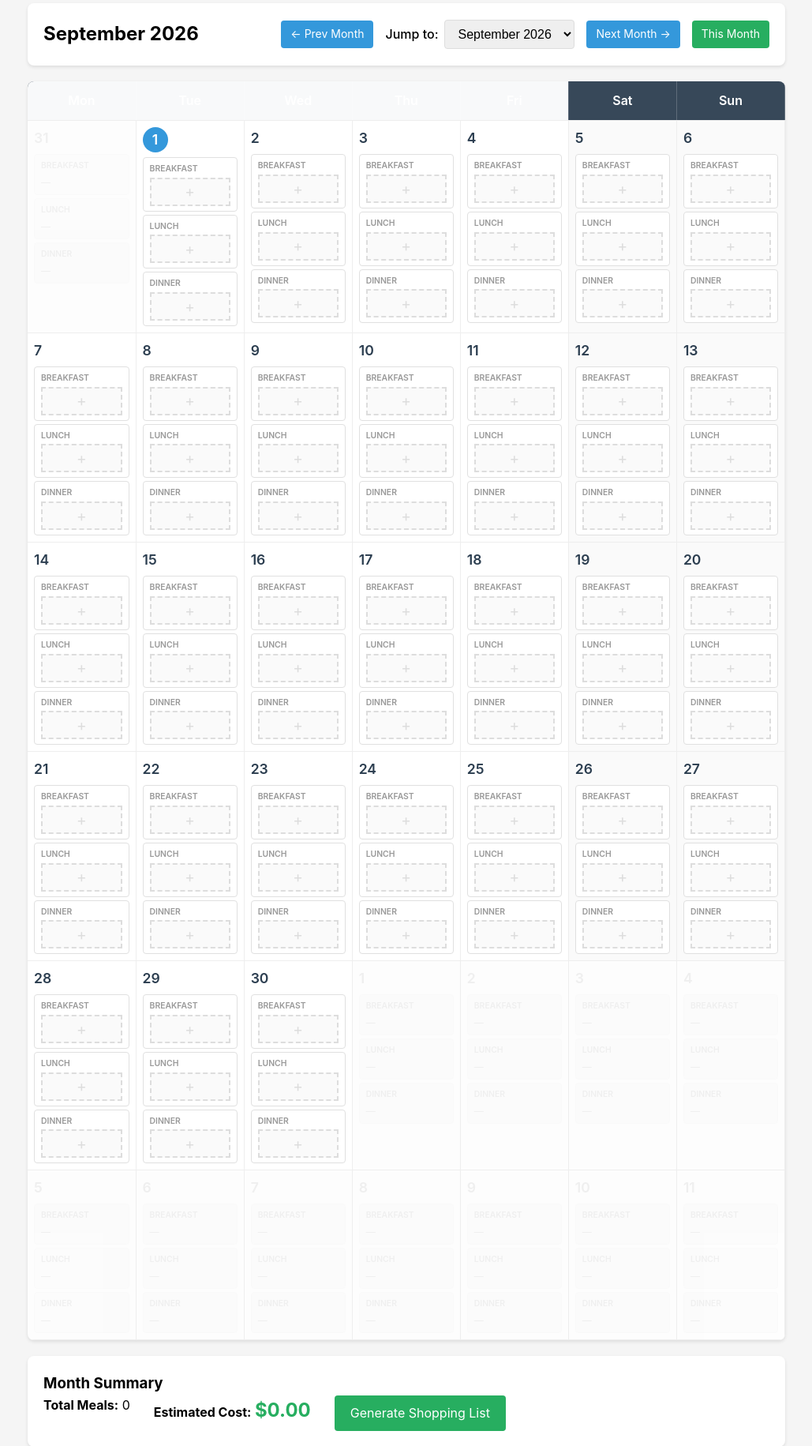
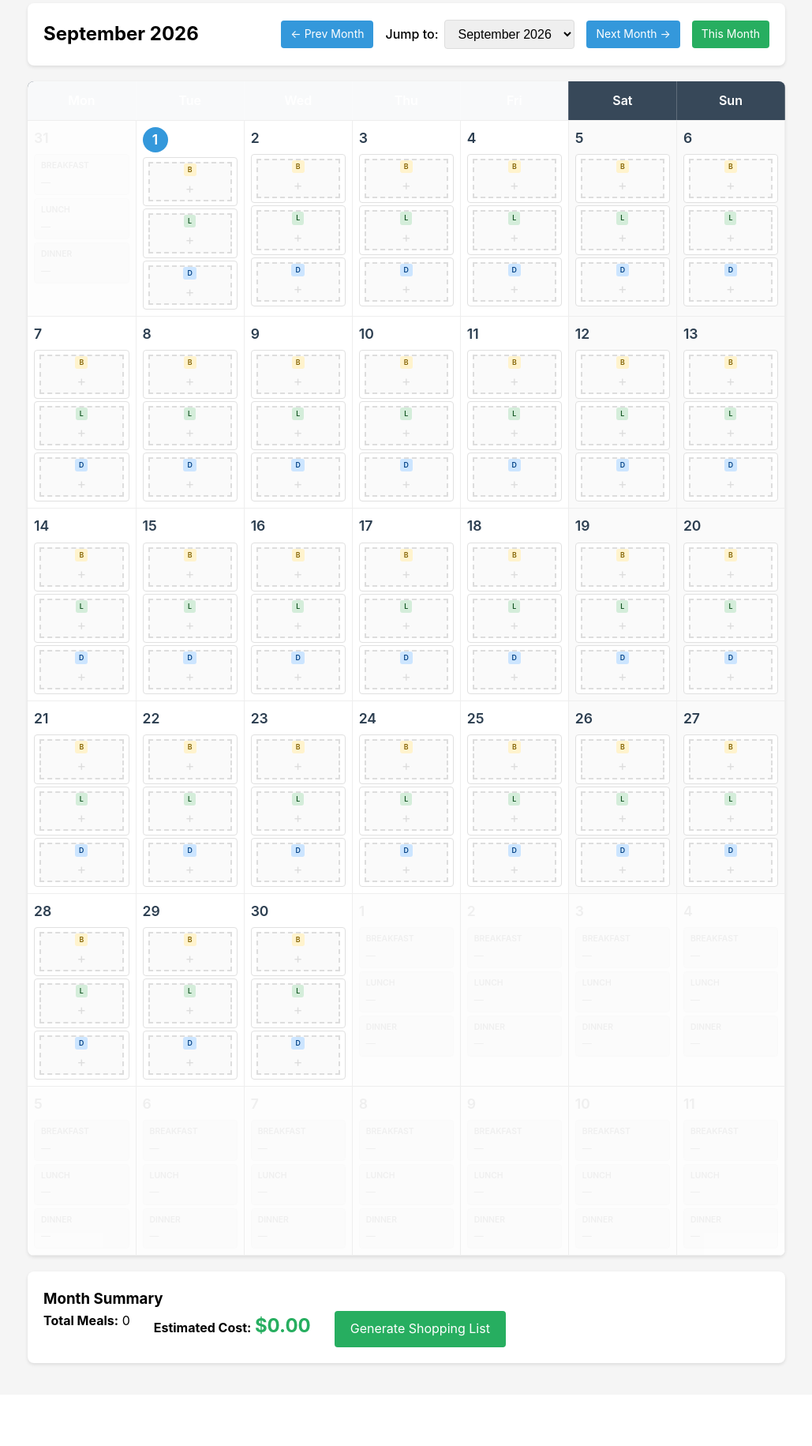
Before and after one commit to trevorH768/dinner_spinner, a Flask app: page /month in a window 1280 px wide. Shown: the part 218-2049 px from the top of the page at 79% size, without its empty margins (125-1154 px from the left). After the commit the page ends 1949 px from the top, so only its background shows below. Run offline with Flask 3, Linux system fonts and the light colour scheme; data that the repository does not hold is empty.

Commit message:
Month view: compact meal slots with recipe name, meal badge (B/L/D), servings ±, delete button stacked vertically

```diff
--- a/templates/month.html
+++ b/templates/month.html
@@ -56,30 +56,36 @@
                     </div>
 
                     <!-- Meal slots -->
-                    <div class="meal-slots" style="display: flex; flex-direction: column; gap: 4px;">
+                    <div class="meal-slots" style="display: flex; flex-direction: column; gap: 3px;">
                         {% for meal_type in ['breakfast', 'lunch', 'dinner'] %}
                         <div class="meal-slot"
                             data-week-start="{{ week.week_start.strftime('%Y-%m-%d') }}"
                             data-day="{{ day_name }}"
                             data-meal-type="{{ meal_type }}"
-                            style="background: white; border: 1px solid #e0e0e0; border-radius: 4px; padding: 6px 8px; font-size: 0.75rem; min-height: 40px; position: relative; transition: all 0.2s; cursor: pointer;"
+                            style="background: white; border: 1px solid #e0e0e0; border-radius: 4px; padding: 5px 6px; min-height: 48px; position: relative; transition: all 0.2s; cursor: pointer;"
                             onmouseover="this.style.borderColor='#3498db'; this.style.boxShadow='0 2px 8px rgba(52,152,219,0.2)'"
                             onmouseout="this.style.borderColor='#e0e0e0'; this.style.boxShadow='none'">
 
-                            <div class="meal-type-label" style="font-size: 0.65rem; font-weight: 600; color: #999; text-transform: uppercase; margin-bottom: 2px;">{{ meal_type.capitalize() }}</div>
-
                             {% if week.schedule[day_name][meal_type] %}
-                            <div class="recipe-card" data-meal-id="{{ week.schedule[day_name][meal_type].id }}" style="display: flex; justify-content: space-between; align-items: center;">
-                                <span class="recipe-name" style="font-weight: 500; white-space: nowrap; overflow: hidden; text-overflow: ellipsis; max-width: 120px;">{{ week.schedule[day_name][meal_type].recipe.name }}</span>
-                                <div style="display: flex; align-items: center; gap: 4px;">
-                                    <span class="servings-display" style="background: #3498db; color: white; padding: 1px 6px; border-radius: 3px; font-size: 0.7rem; min-width: 20px; text-align: center;">{{ week.schedule[day_name][meal_type].servings }}</span>
-                                    <button class="serving-btn" data-action="decrease" data-meal-id="{{ week.schedule[day_name][meal_type].id }}" style="background: transparent; color: #3498db; border: 1px solid #3498db; border-radius: 3px; width: 20px; height: 20px; font-size: 12px; cursor: pointer; line-height: 1; padding: 0;">−</button>
-                                    <button class="serving-btn" data-action="increase" data-meal-id="{{ week.schedule[day_name][meal_type].id }}" style="background: transparent; color: #3498db; border: 1px solid #3498db; border-radius: 3px; width: 20px; height: 20px; font-size: 12px; cursor: pointer; line-height: 1; padding: 0;">+</button>
-                                    <button class="delete-btn" data-meal-id="{{ week.schedule[day_name][meal_type].id }}" style="background: transparent; color: #e74c3c; border: 1px solid #e74c3c; border-radius: 50%; width: 20px; height: 20px; font-size: 12px; cursor: pointer; line-height: 1; padding: 0;">×</button>
+                            <div class="recipe-card" data-meal-id="{{ week.schedule[day_name][meal_type].id }}" style="display: flex; flex-direction: column; gap: 4px;">
+                                <!-- Recipe name (truncated with tooltip) -->
+                                <span class="recipe-name" style="font-weight: 500; font-size: 0.75rem; white-space: nowrap; overflow: hidden; text-overflow: ellipsis; color: #2c3e50;" title="{{ week.schedule[day_name][meal_type].recipe.name }}">{{ week.schedule[day_name][meal_type].recipe.name }}</span>
+                                <!-- Controls row: meal type badge + servings + delete -->
+                                <div style="display: flex; align-items: center; justify-content: space-between; gap: 4px;">
+                                    <span class="meal-badge" style="font-size: 0.55rem; font-weight: 600; padding: 1px 5px; border-radius: 3px; {% if meal_type == 'breakfast' %}background: #fff3cd; color: #856404;{% elif meal_type == 'lunch' %}background: #d4edda; color: #155724;{% else %}background: #cce5ff; color: #004085;{% endif %}">{{ meal_type[0].upper() }}</span>
+                                    <div style="display: flex; align-items: center; gap: 3px; flex: 1; justify-content: flex-end;">
+                                        <button class="serving-btn" data-action="decrease" data-meal-id="{{ week.schedule[day_name][meal_type].id }}" style="background: #3498db; color: white; border: none; border-radius: 3px; width: 20px; height: 20px; font-size: 11px; cursor: pointer; line-height: 1; padding: 0;">−</button>
+                                        <span class="servings-display" style="background: #3498db; color: white; padding: 1px 6px; border-radius: 3px; font-size: 0.7rem; min-width: 20px; text-align: center; font-weight: 600;">{{ week.schedule[day_name][meal_type].servings }}</span>
+                                        <button class="serving-btn" data-action="increase" data-meal-id="{{ week.schedule[day_name][meal_type].id }}" style="background: #3498db; color: white; border: none; border-radius: 3px; width: 20px; height: 20px; font-size: 11px; cursor: pointer; line-height: 1; padding: 0;">+</button>
+                                        <button class="delete-btn" data-meal-id="{{ week.schedule[day_name][meal_type].id }}" style="background: #e74c3c; color: white; border: none; border-radius: 50%; width: 20px; height: 20px; font-size: 11px; cursor: pointer; line-height: 1; padding: 0;">×</button>
+                                    </div>
                                 </div>
                             </div>
                             {% else %}
-                            <div class="empty-slot" style="display: flex; align-items: center; justify-content: center; height: 100%; color: #ddd; font-size: 1.2rem; transition: color 0.2s;">+</div>
+                            <div class="empty-slot" style="display: flex; flex-direction: column; align-items: center; justify-content: center; height: 100%; gap: 2px; color: #ddd; transition: color 0.2s;">
+                                <span class="meal-badge" style="font-size: 0.55rem; font-weight: 600; padding: 1px 5px; border-radius: 3px; {% if meal_type == 'breakfast' %}background: #fff3cd; color: #856404;{% elif meal_type == 'lunch' %}background: #d4edda; color: #155724;{% else %}background: #cce5ff; color: #004085;{% endif %}">{{ meal_type[0].upper() }}</span>
+                                <span style="font-size: 1.1rem;">+</span>
+                            </div>
                             {% endif %}
                         </div>
                         {% endfor %}
```
